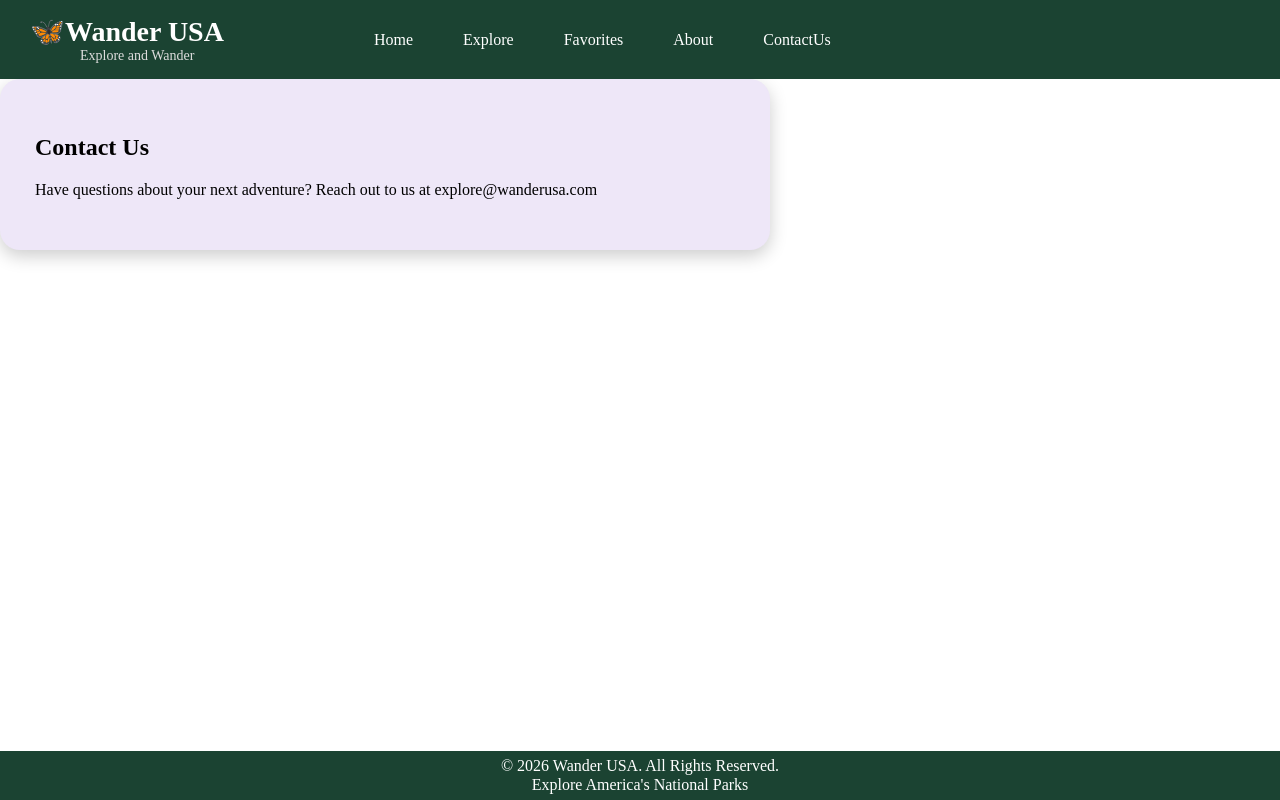
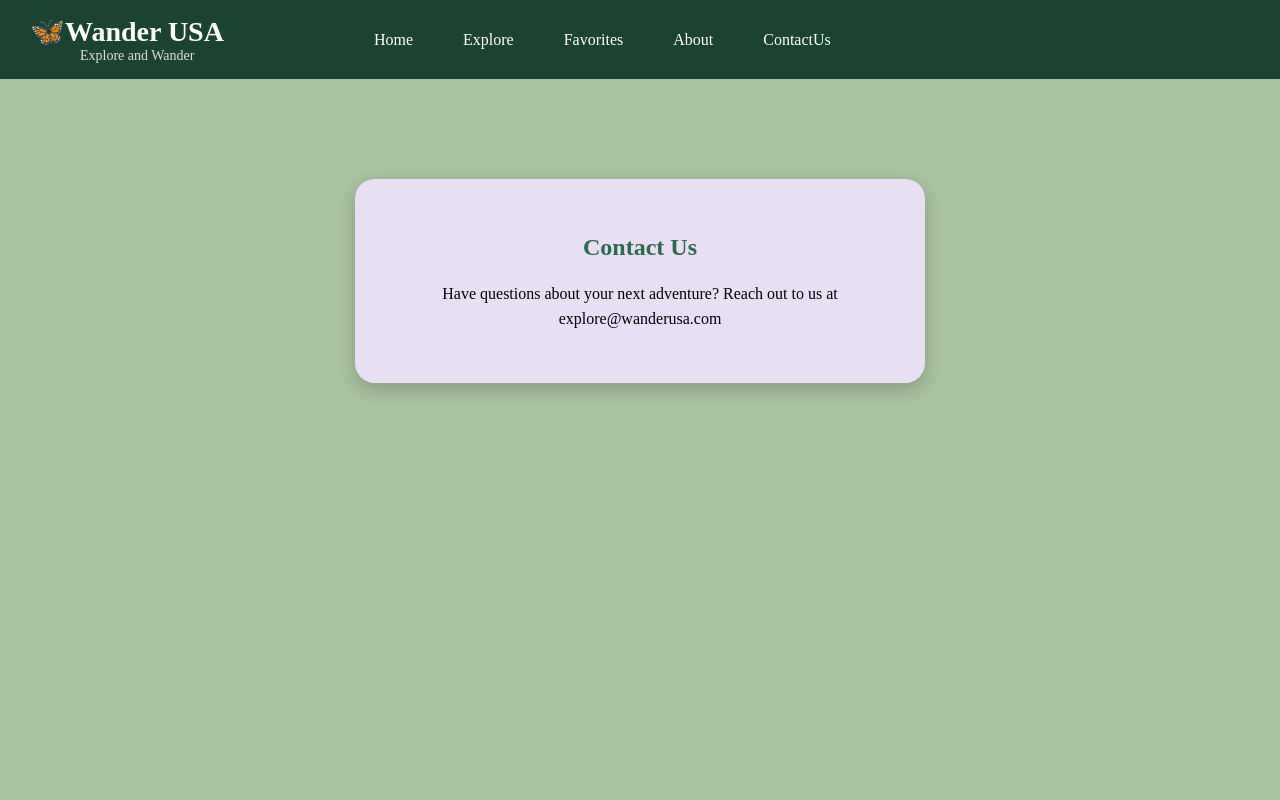
Before and after one commit to nsanthipriya999-wq/SBA-320H, a React (Vite) app: page /contactus in a window 1280 px wide. Shown: the top 800 px of the page. Built offline with nearby package versions, Linux system fonts and the light colour scheme; no server answers.

Commit message:
contact us

```diff
--- a/src/App.css
+++ b/src/App.css
@@ -277,7 +277,7 @@ background-color: #a8c3a0;
 
 }
 .about-card{
-background:#eee7f8;
+background:#E8DFF5;
   width: 700px;
   max-width: 90%;
   padding: 35px;
@@ -301,11 +301,30 @@ background:#eee7f8;
 }
 
 /*------------------Contact Us Card-----------------------------------*/
-.contactus-card{
-  background:#eee7f8;
-  width: 700px;
-  max-width: 90%;
+.contactus-container {
+  background-color: #a8c3a0;
+  min-height: 100vh;
+  display: flex;
+  justify-content: center;
+  align-items: flex-start;
+  padding-top: 100px;
+}
+.contactus-card {
+  background:#E8DFF5;
+  width: 500px;
   padding: 35px;
   border-radius: 20px;
+  text-align: center;
   box-shadow: 0 6px 18px rgba(0,0,0,0.2);
 }
+
+
+
+
+.contactus-card h2 {
+  color: #2d6a4f;
+}
+
+.contactus-card p {
+  line-height: 1.6;
+}
```
